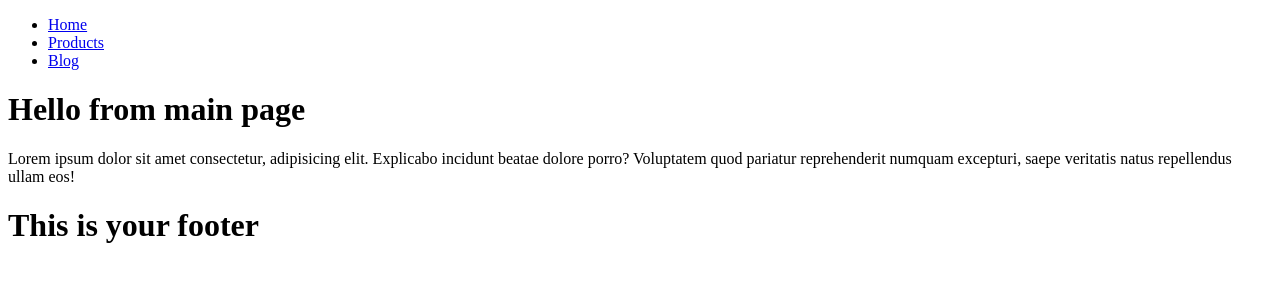
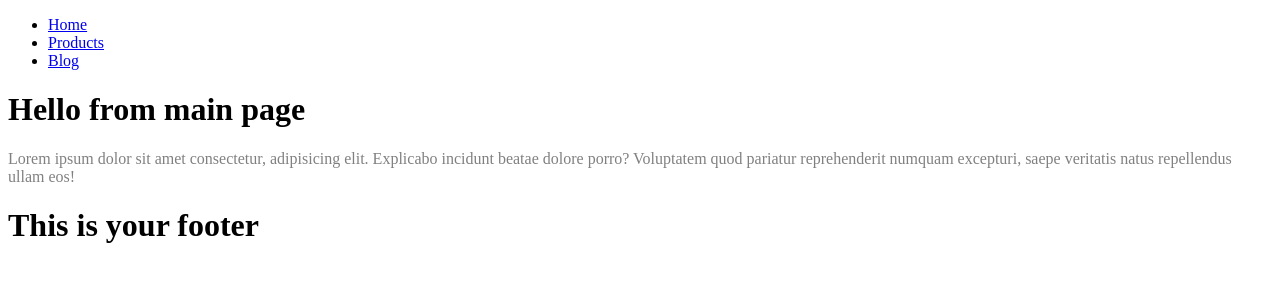
Before and after one commit to Wijayaac/gatsby-tutorial, a Gatsby site: page / in a window 1280 px wide. Built offline with nearby package versions, Linux system fonts and the light colour scheme; Gatsby itself is replaced by a stand-in of ours.

Commit message:
inline css in gatsby, same like react

```diff
--- a/src/pages/index.js
+++ b/src/pages/index.js
@@ -5,7 +5,7 @@ export default () => (
 
   <Layout>
     <h1>Hello from main page</h1>
-    <p>Lorem ipsum dolor sit amet consectetur, adipisicing elit. Explicabo incidunt beatae dolore porro? Voluptatem quod pariatur reprehenderit numquam excepturi, saepe veritatis natus repellendus ullam eos!</p>
+    <p style={{ color: "grey" }} >Lorem ipsum dolor sit amet consectetur, adipisicing elit. Explicabo incidunt beatae dolore porro? Voluptatem quod pariatur reprehenderit numquam excepturi, saepe veritatis natus repellendus ullam eos!</p>
   </Layout>
 
 )
```
